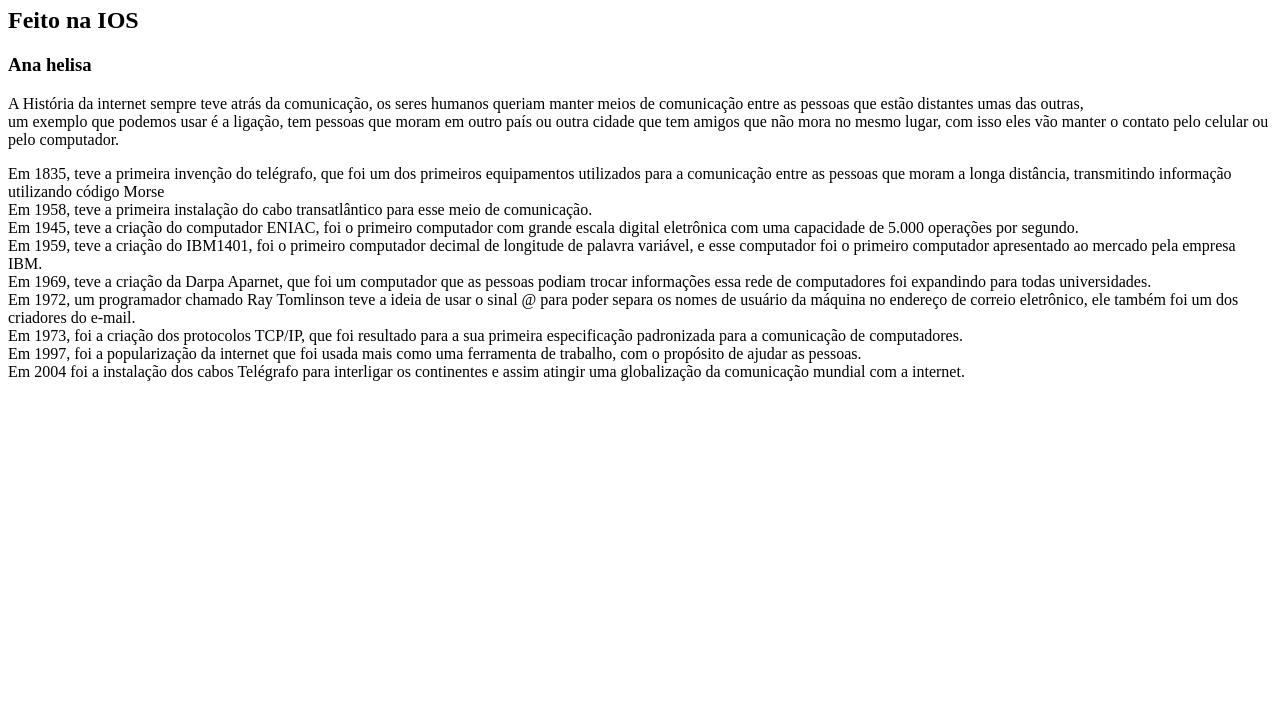
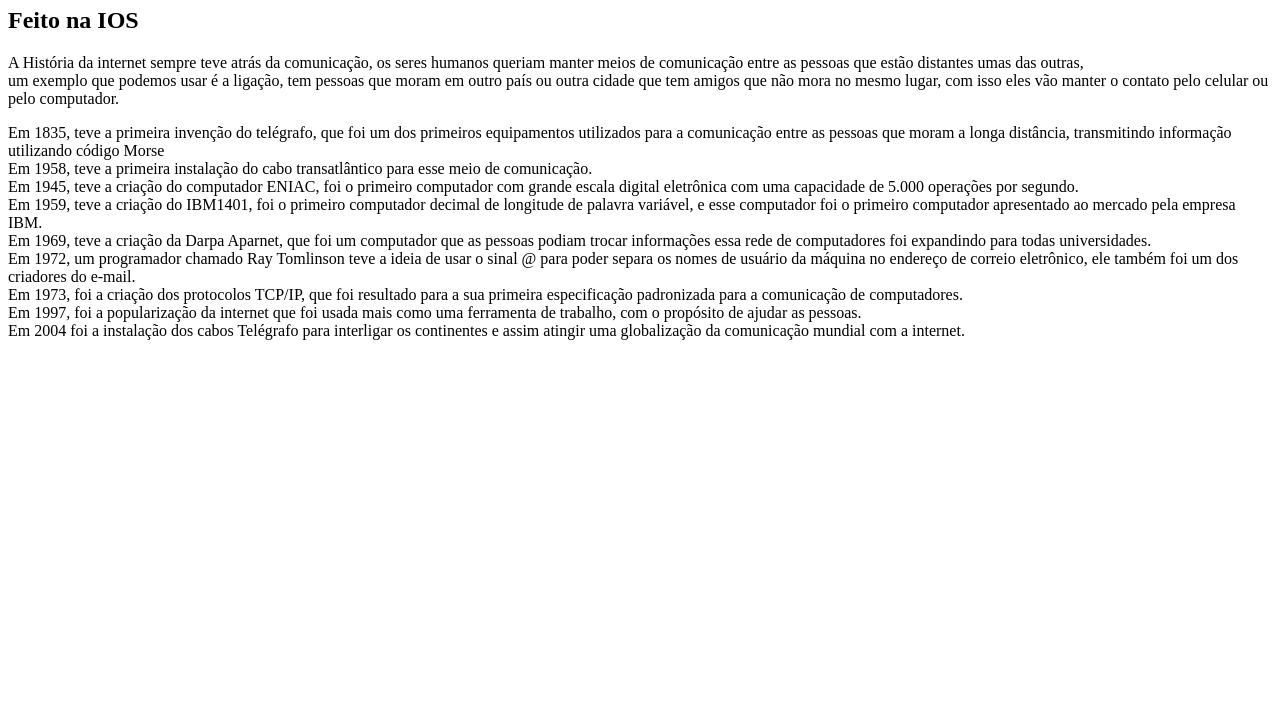
Before and after one commit to AnaHMFreitas/resumoHTML, a plain HTML site: page HTML/Aula01/index.HTML in a window 1280 px wide. Shown: the part 73-800 px from the top of the page. Drawn offline with Linux system fonts and the light colour scheme.

Commit message:
adicionei

```diff
--- a/HTML/Aula01/index.HTML
+++ b/HTML/Aula01/index.HTML
@@ -8,7 +8,7 @@
 <body>
     <h1>Historia da Internet</h1>
     <h2>Feito na IOS</h2>
-     <h3>Ana helisa</h3>
+
     <p> A História da internet sempre teve atrás da comunicação, os seres humanos queriam manter meios de comunicação entre as pessoas que estão distantes umas das outras, <br>
         um exemplo que podemos usar é a ligação, tem pessoas que moram em outro país ou outra cidade que tem amigos que não mora no mesmo lugar,
         com isso eles vão manter o contato pelo celular ou pelo computador.</p>
```
